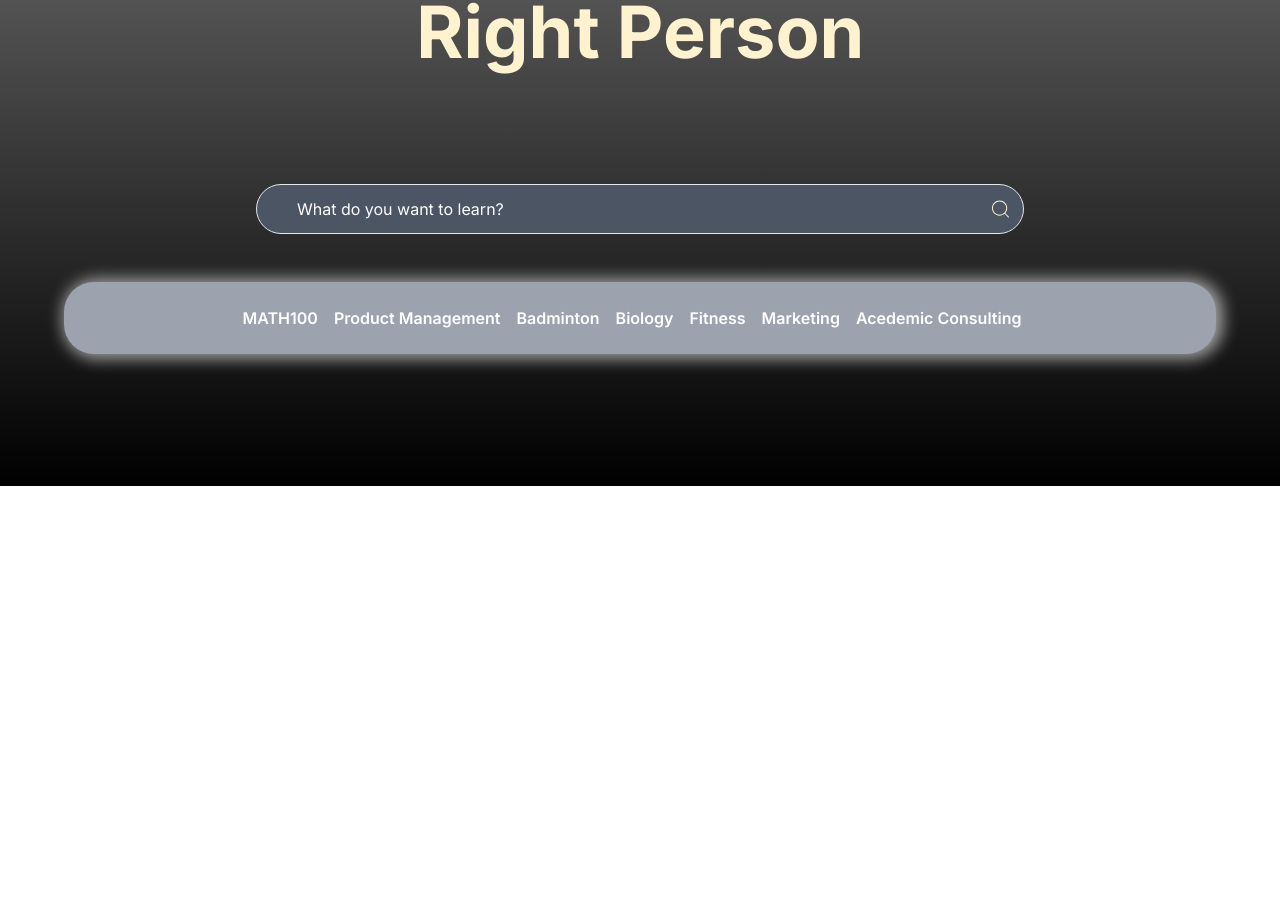
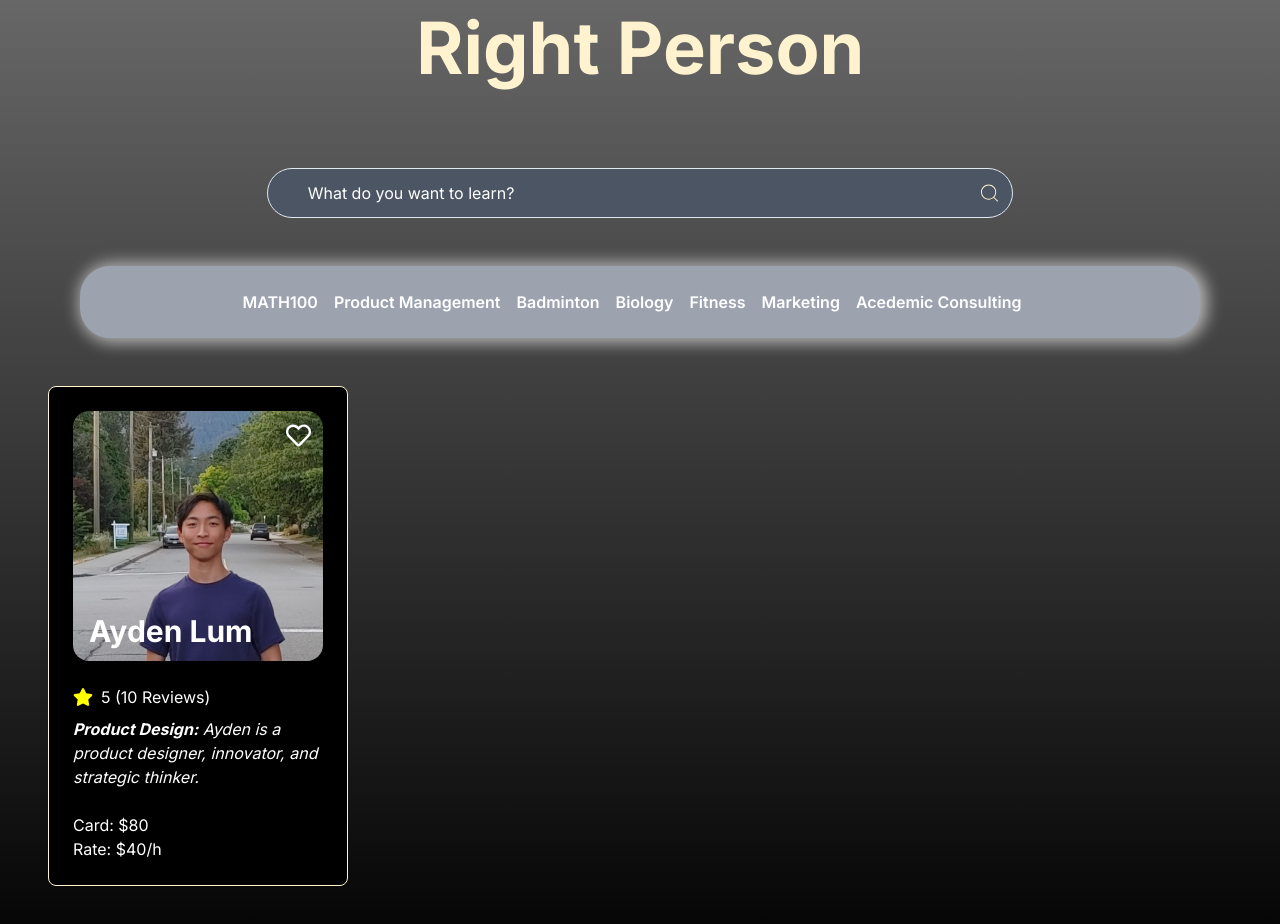
Before and after one commit to phoebe03111/PokeMen, a React (Vite) app in the folder frontend/: page / in a window 1280 px wide. Shown: the part 314-1238 px from the top of the page. Before the commit the page ends 800 px from the top, so only its background shows below. Built offline with nearby package versions, Linux system fonts and the light colour scheme.

Commit message:
Create tutor card

```diff
--- /dev/null
+++ b/frontend/src/components/TutorCard.jsx
@@ -0,0 +1,48 @@
+/* eslint-disable react/prop-types */
+import {
+  Card,
+  CardContent,
+  CardFooter,
+  CardHeader,
+} from "@/components/ui/card";
+import { FaStar, FaRegHeart } from "react-icons/fa";
+
+const TutorCard = ({
+  name,
+  expertise,
+  description,
+  cardPrice,
+  rate,
+  totalReviews,
+  image,
+}) => {
+  return (
+    <Card className="bg-black text-white border border-primary w-[300px]">
+      <CardHeader>
+        <div className="relative">
+          <img src={image} alt="tutor" className="rounded-2xl w-full" />
+          <p className="text-white absolute bottom-3 left-4 z-10 font-bold text-3xl">
+            {name}
+          </p>
+          <FaRegHeart size={25} className="absolute right-3 top-3" />
+        </div>
+      </CardHeader>
+
+      <CardContent className="flex flex-col gap-2">
+        <div className="flex items-center gap-2">
+          <FaStar color="yellow" size={20} /> 5 ({totalReviews} Reviews)
+        </div>
+        <div className="italic">
+          <strong>{expertise}:</strong> {description}
+        </div>
+      </CardContent>
+
+      <CardFooter className="flex flex-col items-start">
+        <p>Card: ${cardPrice}</p>
+        <p>Rate: ${rate}/h</p>
+      </CardFooter>
+    </Card>
+  );
+};
+
+export default TutorCard;
--- /dev/null
+++ b/frontend/src/constants/index.js
@@ -0,0 +1,23 @@
+export const searchCategories = [
+  "MATH100",
+  "Product Management",
+  "Badminton",
+  "Biology",
+  "Fitness",
+  "Marketing",
+  "Acedemic Consulting",
+];
+
+export const tutors = [
+  {
+    id: 1,
+    name: "Ayden Lum",
+    expertise: "Product Design",
+    description:
+      "Ayden is a product designer, innovator, and strategic thinker.",
+    cardPrice: 80,
+    rate: 40,
+    totalReviews: 10,
+    image: '/tutor.jpeg'
+  },
+];
--- a/frontend/src/index.css
+++ b/frontend/src/index.css
@@ -7,7 +7,6 @@
 body {
   margin: 0;
   padding: 0;
-  height: 100vh;
   background: linear-gradient(to bottom, #888888, #000000);
   color: #ffffff;
   font-family: "Inter", sans-serif;
--- a/frontend/src/pages/Home.jsx
+++ b/frontend/src/pages/Home.jsx
@@ -1,20 +1,12 @@
+import TutorCard from "@/components/TutorCard";
 import { Input } from "@/components/ui/input";
+import { searchCategories, tutors } from "@/constants";
 import { motion } from "framer-motion";
 import { CiSearch } from "react-icons/ci";
 
-const searchCategories = [
-  "MATH100",
-  "Product Management",
-  "Badminton",
-  "Biology",
-  "Fitness",
-  "Marketing",
-  "Acedemic Consulting",
-];
-
 const Home = () => {
   return (
-    <main className="container mx-auto p-8">
+    <main className="container mx-auto p-12">
       {/* Hero section */}
       <motion.section className="h-[40vh] flex items-center justify-center">
         <h1 className="text-5xl font-bold flex flex-col gap-8 items-center capitalize text-primary">
@@ -33,7 +25,7 @@ const Home = () => {
       </motion.section>
 
       {/* Search section */}
-      <section className="container mx-auto p-8 flex flex-col items-center gap-12">
+      <section className="container mx-auto flex flex-col items-center gap-12">
         <div className="relative flex items-center w-full md:w-2/3">
           <Input
             placeholder="What do you want to learn?"
@@ -57,6 +49,11 @@ const Home = () => {
       </section>
 
       {/* Cards section */}
+      <section className="flex items-center flex-wrap gap-4 my-12">
+        {tutors.map((tutor, index) => (
+          <TutorCard key={tutor.id + index} {...tutor} />
+        ))}
+      </section>
     </main>
   );
 };
```
Also changed, not shown: frontend/public/tutor.jpeg (added).
